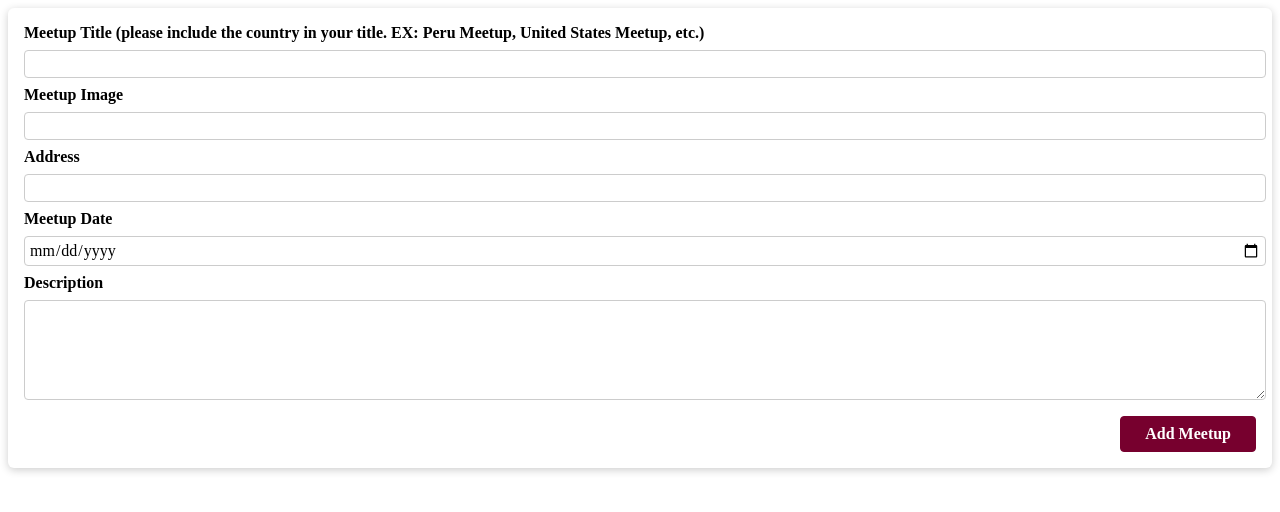
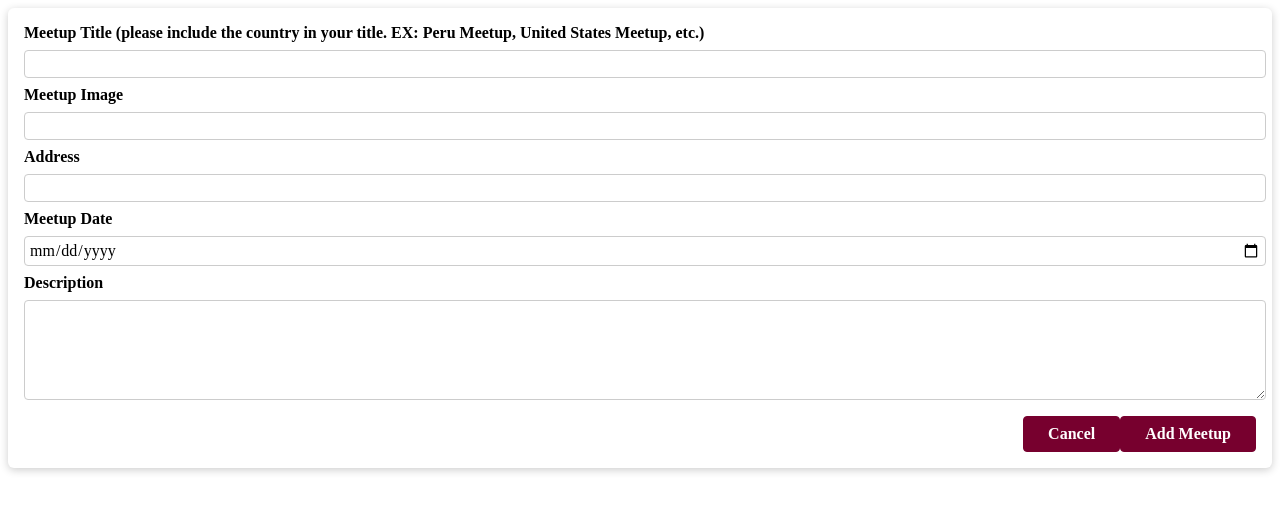
Before and after one commit to EmeraldSerpent57/nextjs-practice, a Next.js app: page /new-meetup in a window 1280 px wide. Shown: the top 512 px of the page. Built offline with nearby package versions, Linux system fonts and the light colour scheme.

Commit message:
added cancel button to the add meetup page

```diff
--- a/components/meetups/NewMeetupForm.js
+++ b/components/meetups/NewMeetupForm.js
@@ -1,9 +1,15 @@
-import { useRef,  } from "react";
+import { useRef } from "react";
+import { Router, useRouter } from "next/router";
 
 import Card from "../ui/Card";
 import classes from "./NewMeetupForm.module.css";
 
 function NewMeetupForm(props) {
+  const router = useRouter();
+  const cancelHandler = () => {
+    router.push("/");
+  };
+
   const titleInputRef = useRef();
   const imageInputRef = useRef();
   const addressInputRef = useRef();
@@ -63,6 +69,7 @@ function NewMeetupForm(props) {
           ></textarea>
         </div>
         <div className={classes.actions}>
+          <button onClick={cancelHandler}>Cancel</button>
           <button>Add Meetup</button>
         </div>
       </form>
```
